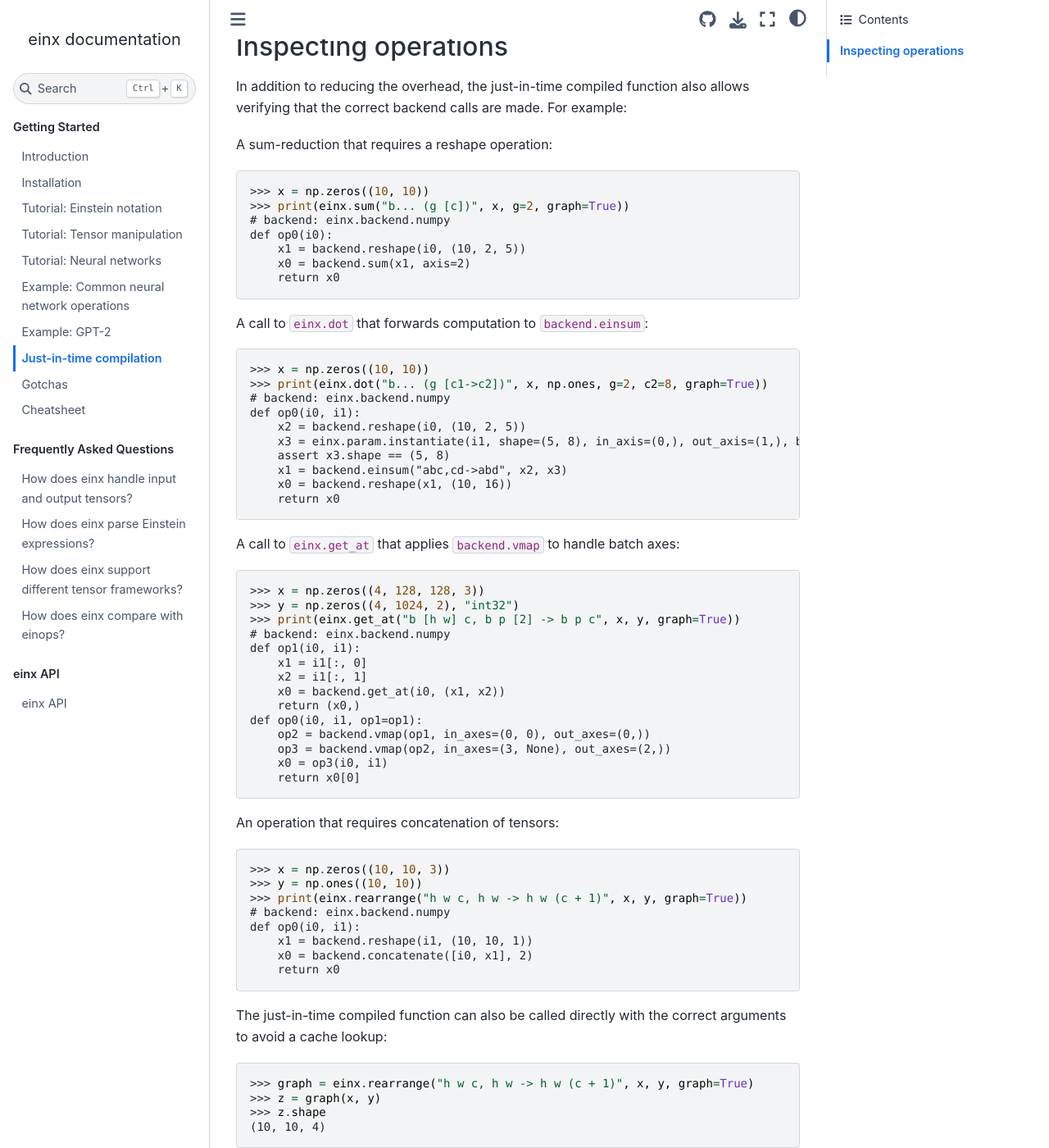
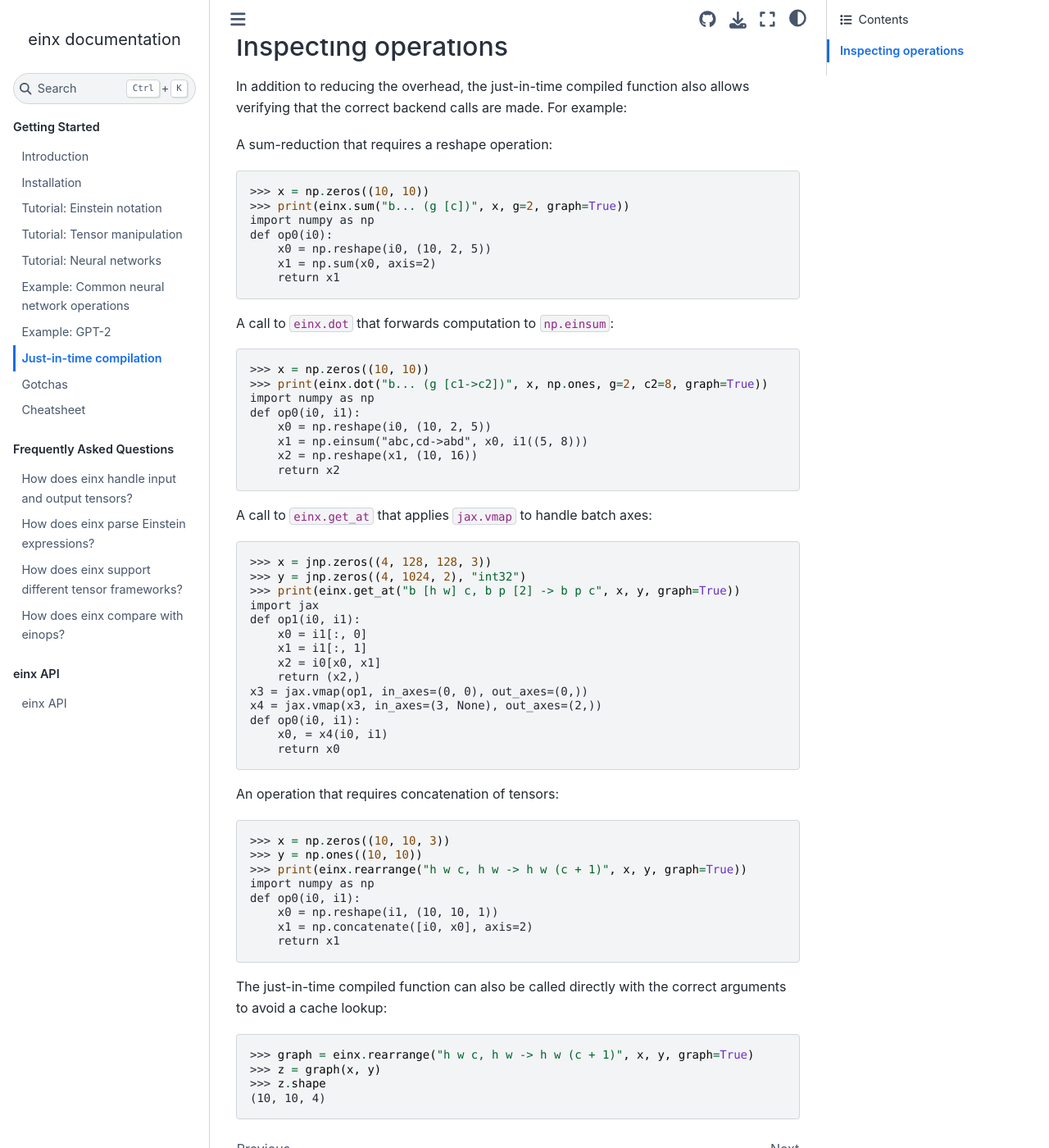
Before and after one commit to fferflo/einx, a Sphinx documentation site: the page built from docs/source/gettingstarted/jit.rst, in a window 1280 px wide and 1400 px high, scrolled down 912 px. Shown: the whole window at 82% size. Built offline with Sphinx 7.4.7 and the Sphinx Book theme 1.1.4, drawn with Linux system fonts in a browser that asks for light colours; some of the changed text lies outside the part shown.

Commit message:
Update docs

```diff
--- a/docs/source/gettingstarted/jit.rst
+++ b/docs/source/gettingstarted/jit.rst
@@ -14,12 +14,12 @@ We can inspect the compiled function by passing ``graph=True``:
 
 >>> graph = einx.sum("a [b]", x, graph=True)
 >>> print(graph)
-# backend: einx.backend.numpy
+import numpy as np
 def op0(i0):
-    x0 = backend.sum(i0, axis=1)
+    x0 = np.sum(i0, axis=1)
     return x0
 
-einx passes this string and variables such as ``backend`` to `exec() <https://docs.python.org/3/library/functions.html#exec>`_ to just-in-time compile the function.
+einx passes this string to `exec() <https://docs.python.org/3/library/functions.html#exec>`_ to just-in-time compile the function.
 It then invokes the function using the required arguments. The traced function is cached, such that subsequent calls with the same signature of inputs can
 reuse it and incur no overhead other than for cache lookup.
 
@@ -39,52 +39,50 @@ A sum-reduction that requires a reshape operation:
 
 >>> x = np.zeros((10, 10))
 >>> print(einx.sum("b... (g [c])", x, g=2, graph=True))
-# backend: einx.backend.numpy
+import numpy as np
 def op0(i0):
-    x1 = backend.reshape(i0, (10, 2, 5))
-    x0 = backend.sum(x1, axis=2)
-    return x0
+    x0 = np.reshape(i0, (10, 2, 5))
+    x1 = np.sum(x0, axis=2)
+    return x1
 
-A call to ``einx.dot`` that forwards computation to ``backend.einsum``:
+A call to ``einx.dot`` that forwards computation to ``np.einsum``:
 
 >>> x = np.zeros((10, 10))
 >>> print(einx.dot("b... (g [c1->c2])", x, np.ones, g=2, c2=8, graph=True))
-# backend: einx.backend.numpy
+import numpy as np
 def op0(i0, i1):
-    x2 = backend.reshape(i0, (10, 2, 5))
-    x3 = einx.param.instantiate(i1, shape=(5, 8), in_axis=(0,), out_axis=(1,), batch_axis=(), name="weight", init="dot", backend=backend)
-    assert x3.shape == (5, 8)
-    x1 = backend.einsum("abc,cd->abd", x2, x3)
-    x0 = backend.reshape(x1, (10, 16))
+    x0 = np.reshape(i0, (10, 2, 5))
+    x1 = np.einsum("abc,cd->abd", x0, i1((5, 8)))
+    x2 = np.reshape(x1, (10, 16))
+    return x2
+
+A call to ``einx.get_at`` that applies ``jax.vmap`` to handle batch axes:
+
+>>> x = jnp.zeros((4, 128, 128, 3))
+>>> y = jnp.zeros((4, 1024, 2), "int32")
+>>> print(einx.get_at("b [h w] c, b p [2] -> b p c", x, y, graph=True))
+import jax
+def op1(i0, i1):
+    x0 = i1[:, 0]
+    x1 = i1[:, 1]
+    x2 = i0[x0, x1]
+    return (x2,)
+x3 = jax.vmap(op1, in_axes=(0, 0), out_axes=(0,))
+x4 = jax.vmap(x3, in_axes=(3, None), out_axes=(2,))
+def op0(i0, i1):
+    x0, = x4(i0, i1)
     return x0
-
-A call to ``einx.get_at`` that applies ``backend.vmap`` to handle batch axes:
-
->>> x = np.zeros((4, 128, 128, 3))
->>> y = np.zeros((4, 1024, 2), "int32")
->>> print(einx.get_at("b [h w] c, b p [2] -> b p c", x, y, graph=True))
-# backend: einx.backend.numpy
-def op1(i0, i1):
-    x1 = i1[:, 0]
-    x2 = i1[:, 1]
-    x0 = backend.get_at(i0, (x1, x2))
-    return (x0,)
-def op0(i0, i1, op1=op1):
-    op2 = backend.vmap(op1, in_axes=(0, 0), out_axes=(0,))
-    op3 = backend.vmap(op2, in_axes=(3, None), out_axes=(2,))
-    x0 = op3(i0, i1)
-    return x0[0]
 
 An operation that requires concatenation of tensors:
 
 >>> x = np.zeros((10, 10, 3))
 >>> y = np.ones((10, 10))
 >>> print(einx.rearrange("h w c, h w -> h w (c + 1)", x, y, graph=True))
-# backend: einx.backend.numpy
+import numpy as np
 def op0(i0, i1):
-    x1 = backend.reshape(i1, (10, 10, 1))
-    x0 = backend.concatenate([i0, x1], 2)
-    return x0
+    x0 = np.reshape(i1, (10, 10, 1))
+    x1 = np.concatenate([i0, x0], axis=2)
+    return x1
 
 The just-in-time compiled function can also be called directly with the correct arguments to avoid a cache lookup:
 
```
Also changed, not shown: README.md (+4 -4 lines), docs/source/gettingstarted/einsteinnotation.rst (+19 -19 lines), docs/source/gettingstarted/gpt2.rst (+5 -5 lines), docs/source/gettingstarted/tensormanipulation.rst (+14 -16 lines).
